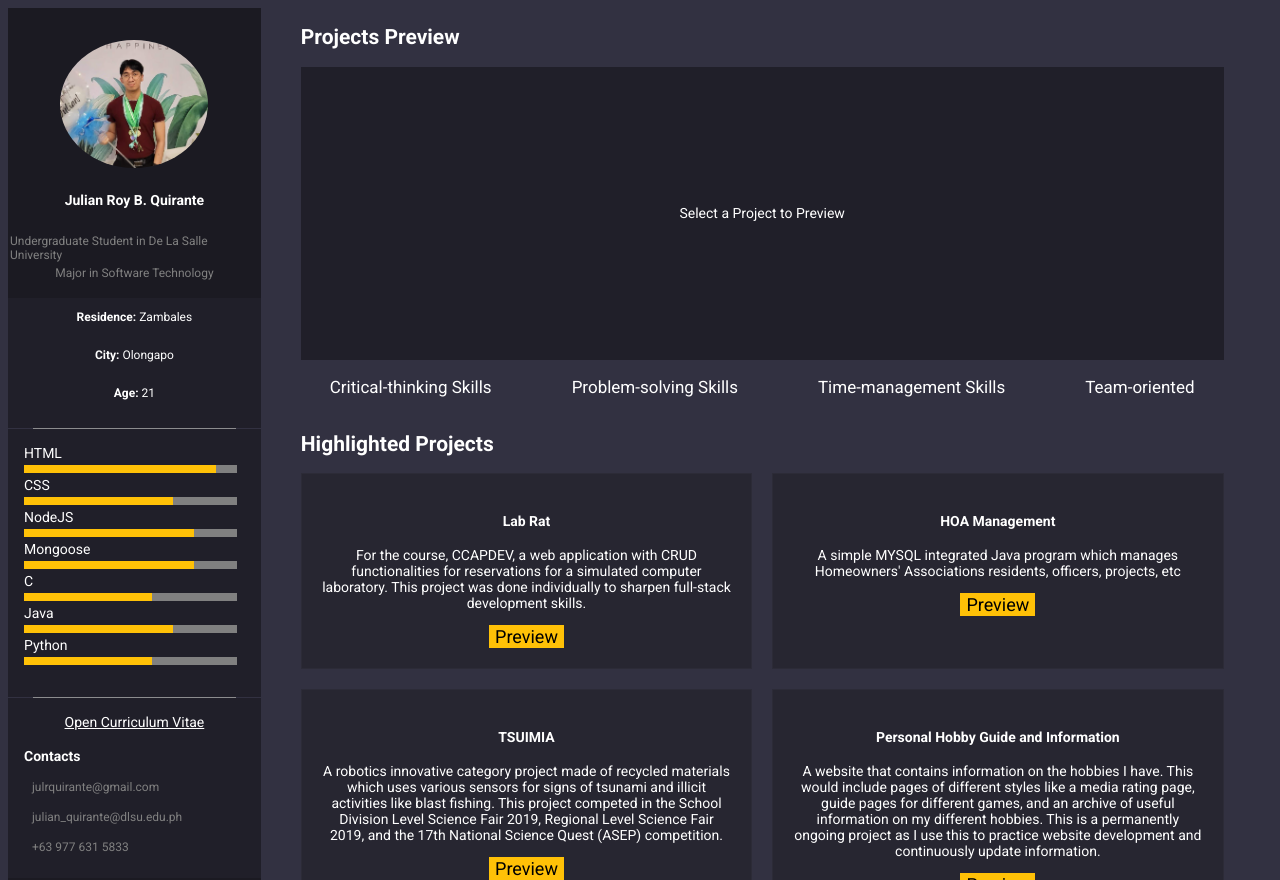
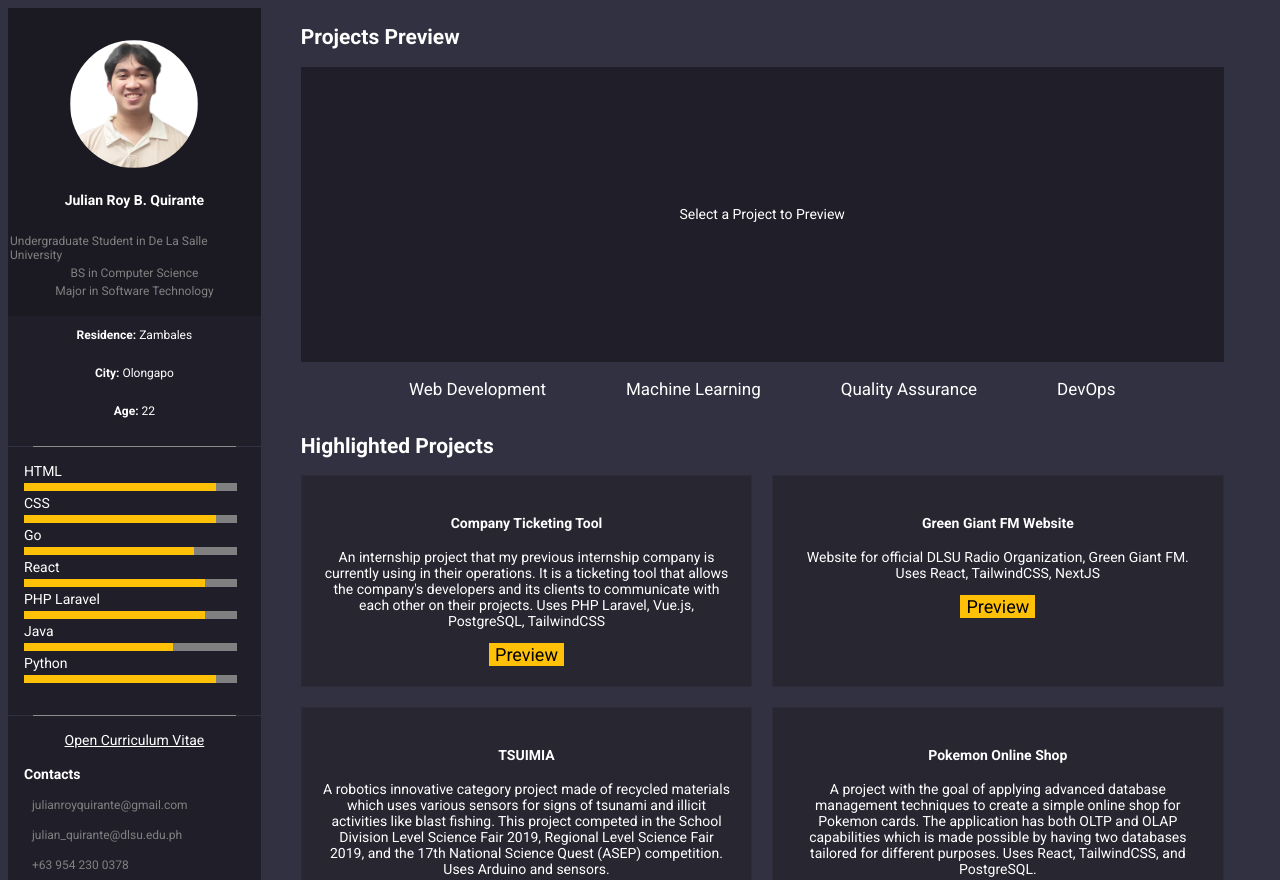
Before and after one commit to Jul611/resume, a plain HTML site: page index.html in a window 1280 px wide. Shown: the top 880 px of the page. Drawn offline with Linux system fonts and the light colour scheme.

Commit message:
Update 2025

```diff
--- a/index.html
+++ b/index.html
@@ -16,9 +16,10 @@
     <div class = "left-fb">
 
         <div class = "main-info-fb">
-            <img src = "./pfp.png">
+            <img src = "./2x2.jpg">
             <h4>Julian Roy B. Quirante</h4>
             <p>Undergraduate Student in De La Salle University</p>
+            <p>BS in Computer Science</p>
             <p>Major in Software Technology </p>
         </div>
 
@@ -30,7 +31,7 @@
                 <p><b>City:</b> Olongapo</p>
             </div>
             <div class = "horizontal-info-fb">
-                <p><b>Age:</b> 21</p>
+                <p><b>Age:</b> 22</p>
             </div>
 
 
@@ -45,33 +46,33 @@
                 <progress id = "bar" max = "100" value = "90"></progress>
 
                 <label for = "bar1">CSS</label>
-                <progress id = "bar1" max = "100" value = "70"></progress>
+                <progress id = "bar1" max = "100" value = "90"></progress>
 
-                <label for = "bar4">NodeJS</label>
+                <label for = "bar4">Go</label>
                 <progress id = "bar6" max = "100" value = "80"></progress>
 
-                <label for = "bar5">Mongoose</label>
-                <progress id = "bar5" max = "100" value = "80"></progress>
+                <label for = "bar5">React</label>
+                <progress id = "bar5" max = "100" value = "85"></progress>
 
-                <label for = "bar2">C</label>
-                <progress id = "bar2" max = "100" value = "60"></progress>
+                <label for = "bar2">PHP Laravel</label>
+                <progress id = "bar2" max = "100" value = "85"></progress>
 
                 <label for = "bar3">Java</label>
                 <progress id = "bar" max = "100" value = "70"></progress>
 
                 <label for = "bar7">Python</label>
-                <progress id = "bar7" max = "100" value = "60"></progress>
+                <progress id = "bar7" max = "100" value = "90"></progress>
 
         </div>
 
         <div class = "divider"></div>
 
         <div class = "others-fb">
-            <a href = "./Quirante-CV.pdf" target ="_blank">Open Curriculum Vitae</a>
+            <a href = "./Julian Roy Quirante - CV.pdf" target ="_blank">Open Curriculum Vitae</a>
             <h4>Contacts</h4>
-            <p>julrquirante@gmail.com</p>
+            <p>julianroyquirante@gmail.com</p>
             <p>julian_quirante@dlsu.edu.ph</p>
-            <p>+63 977 631 5833</p>
+            <p>+63 954 230 0378</p>
 
         </div>
 
@@ -84,7 +85,7 @@
                 <img src = "./instagram.png">
             </a>
 
-            <a href = https://www.facebook.com/quirantejulian/ target ="_blank">
+            <a href = https://www.facebook.com/qqqqqjjjjjul/ target ="_blank">
                 <img src = "./facebook.png">
             </a>
         </div>
@@ -97,10 +98,10 @@
         </div>
 
         <div class="traits-fb">
-            <p>Critical-thinking Skills</p>
-            <p>Problem-solving Skills</p>
-            <p>Time-management Skills</p>
-            <p>Team-oriented</p>
+            <p>Web Development</p>
+            <p>Machine Learning</p>
+            <p>Quality Assurance</p>
+            <p>DevOps</p>
         </div>
 
         <h2>Highlighted Projects</h2>
@@ -108,36 +109,32 @@
         <div class="projects-fb">
 
             <div class="project-item">
-                <h4>Lab Rat</h4>
-                <p>For the course, CCAPDEV, a web application with CRUD functionalities for
-                    reservations for a simulated computer laboratory. This project was done
-                    individually to sharpen full-stack development skills.
+                <h4>Company Ticketing Tool</h4>
+                <p>An internship project that my previous internship company is currently using in their operations. It is a ticketing tool that allows the company's developers and its clients to communicate with each other on their projects.
+                    Uses PHP Laravel, Vue.js, PostgreSQL, TailwindCSS
                     </p>
-                <button data-image="./labrat.png">Preview</button>
+                <button data-image="./ticketflow-ss.svg">Preview</button>
             </div>
 
             <div class="project-item">
-                <h4>HOA Management</h4>
-                <p>A simple MYSQL integrated Java program which manages Homeowners'
-                    Associations residents, officers, projects, etc</p>
-                <button data-image="./hoa.png">Preview</button>
+                <h4>Green Giant FM Website</h4>
+                <p>Website for official DLSU Radio Organization, Green Giant FM. Uses React, TailwindCSS, NextJS </p>
+                <button data-image="./ggfm-ss.svg">Preview</button>
             </div>
 
             <div class="project-item">
                 <h4>TSUIMIA</h4>
-                <p>A robotics innovative category project made of recycled materials which uses various sensors for signs of tsunami and illicit activities like blast fishing. This project competed in the School Division Level Science Fair 2019, Regional Level Science Fair 2019, and the 17th National Science Quest (ASEP) competition.</p>
+                <p>A robotics innovative category project made of recycled materials which uses various sensors for signs of tsunami and illicit activities like blast fishing. This project competed in the School Division Level Science Fair 2019, Regional Level Science Fair 2019, and the 17th National Science Quest (ASEP) competition.
+                    Uses Arduino  and sensors.
+                </p>
                 <button data-image="./tsunamia.png">Preview</button>
             </div>
 
             <div class="project-item">
-                <h4>Personal Hobby Guide and Information</h4>
-                <p>A website that contains information on the hobbies I have. This would
-                    include pages of different styles like a media rating page, guide pages for
-                    different games, and an archive of useful information on my different
-                    hobbies. This is a permanently ongoing project as I use this to practice
-                    website development and continuously update information.
+                <h4>Pokemon Online Shop</h4>
+                <p>A project with the goal of applying advanced database management techniques to create a simple online shop for Pokemon cards. The application has both OLTP and OLAP capabilities which is made possible by having two databases tailored for different purposes. Uses React, TailwindCSS, and PostgreSQL.
                     </p>
-                <button data-image="./hobby.png">Preview</button>
+                <button data-image="./pokemon-ss.svg">Preview</button>
             </div>
         </div>
     </div>
```
Also changed, not shown: 2x2.jpg (added), ggfm-ss.svg (added), pokemon-ss.svg (added), ticketflow-ss.svg (added), 1 other file.
